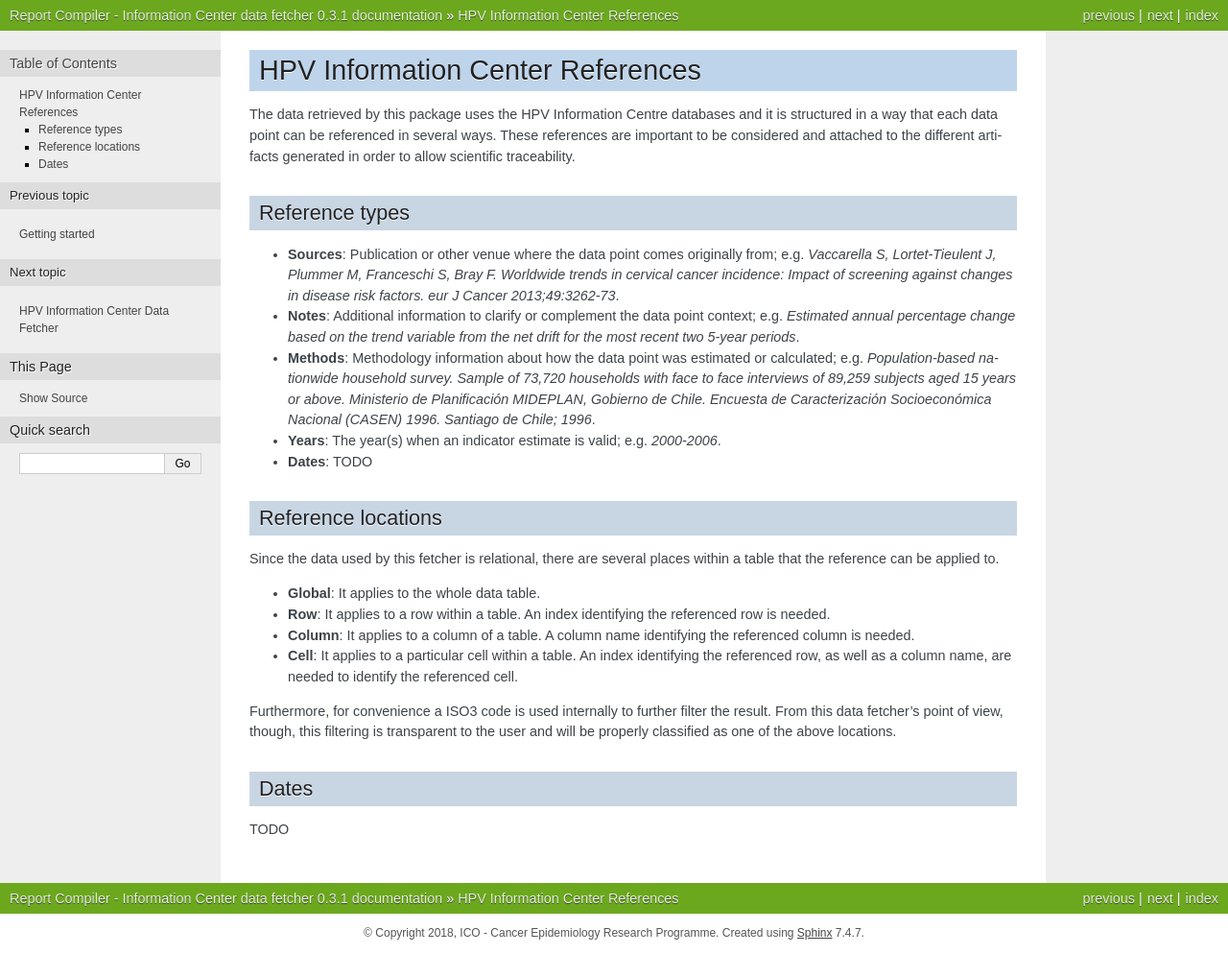
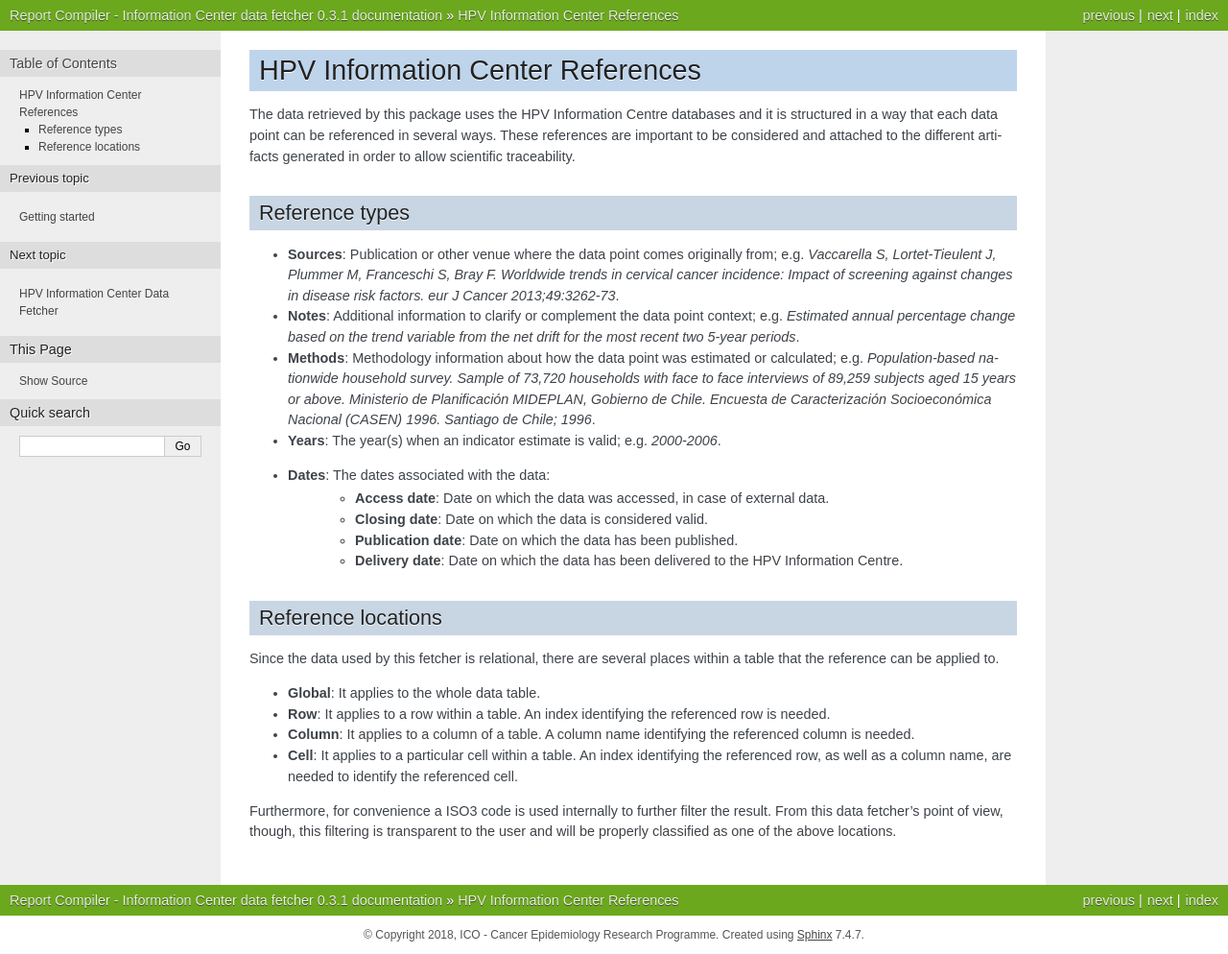
Before and after one commit to hpv-information-centre/reportcompiler-ic-fetcher, a Sphinx documentation site: the page built from doc/references.rst, in a window 1280 px wide. Shown: the whole page at 96% size. Built offline with Sphinx 7.4.7, drawn with Linux system fonts in a browser that asks for light colours; pages that are not in the unit, such as notebooks, are missing from menus.

Commit message:
Update date documentation

```diff
--- a/doc/ic_fetcher.rst
+++ b/doc/ic_fetcher.rst
@@ -16,7 +16,7 @@ This data fetcher is an extension of (and is subclassed from) the MySQL fetcher.
 * **notes**: a dictionary with the note references appearing in the dataframe.
 * **methods**: a dictionary with the method references appearing in the dataframe.
 * **years**: a dictionary with the year references appearing in the dataframe.
-* **date**: TODO
+* **date**: a dictionary with four date keys: **date_accessed**, **date_closing**, **date_publication** and **date_delivery**.
 
 The *sources*, *notes*, *methods* and *years* dictionaries all follow the same structure. Each one contains the references grouped by location type (see :ref:`references`). Specifically:
 
--- a/doc/references.rst
+++ b/doc/references.rst
@@ -16,7 +16,11 @@ Reference types
 
 * **Years**: The year(s) when an indicator estimate is valid; e.g. *2000-2006*.
 
-* **Dates**: TODO
+* **Dates**: The dates associated with the data:
+   * **Access date**: Date on which the data was accessed, in case of external data.
+   * **Closing date**: Date on which the data is considered valid.
+   * **Publication date**: Date on which the data has been published.
+   * **Delivery date**: Date on which the data has been delivered to the HPV Information Centre.
 
 Reference locations
 ---------------------
@@ -29,8 +33,3 @@ Since the data used by this fetcher is relational, there are several places with
 * **Cell**: It applies to a particular cell within a table. An index identifying the referenced row, as well as a column name, are needed to identify the referenced cell.
 
 Furthermore, for convenience a ISO3 code is used internally to further filter the result. From this data fetcher's point of view, though, this filtering is transparent to the user and will be properly classified as one of the above locations.
-
-Dates
------
-
-TODO
```
